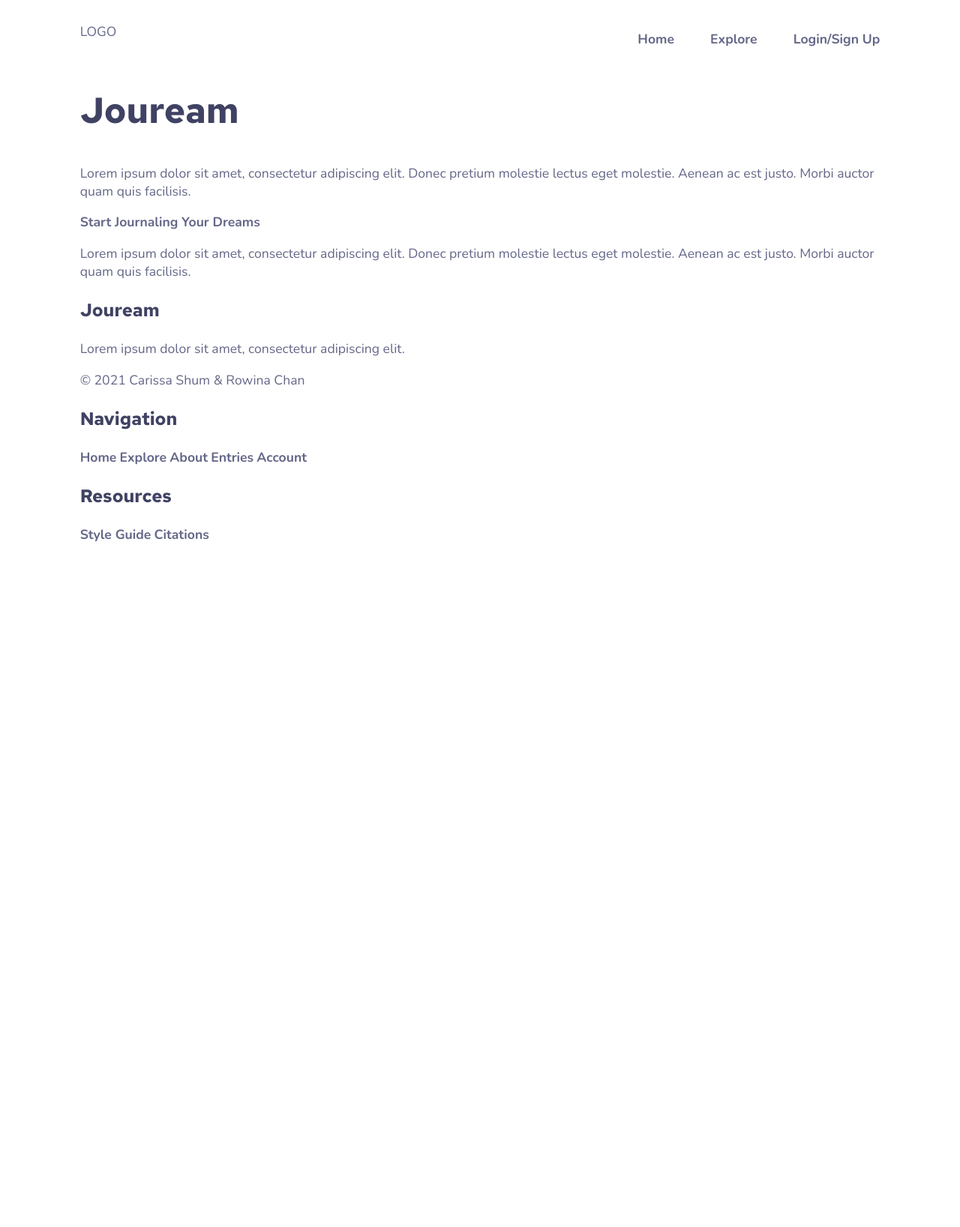
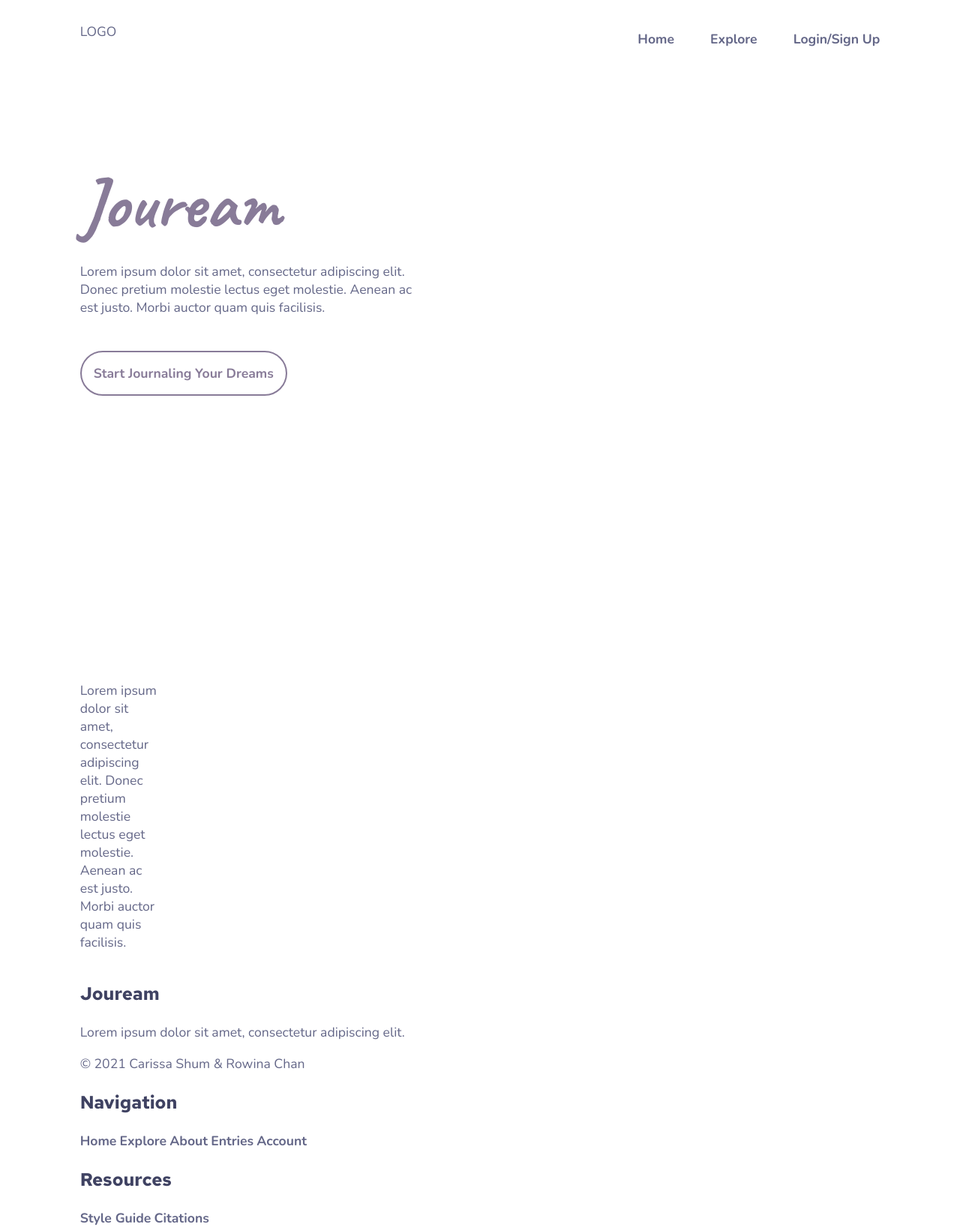
Before and after one commit to cwkshum/Jouream, a PHP site: page / in a window 1280 px wide. Shown: the whole page at 75% size. Before the commit the page ends 723 px from the top, so only its background shows below. Run offline with PHP 8.4, Linux system fonts and the light colour scheme.

Commit message:
Index WIP
Created base CSS grid structures.

```diff
--- a/css/grids.css
+++ b/css/grids.css
@@ -12,6 +12,30 @@
 /* container for body content */
 .body-wrapper {
     grid-column: 2/12;
+    display: grid;
+    grid-template-columns: repeat(10, 1fr);
 }
 
-/* --------------------------------------------------- */
+/* navigation */
+header {
+    grid-column: 1/11;
+}
+
+/* footer */
+footer {
+    grid-column: 1/13;
+}
+
+/* ------------- END OF GENERAL GRIDS ----------------- */
+
+
+/* --------------- INDEX GRIDS ---------------- */
+/* hero section */
+#main {
+    grid-column: 1/10;
+}
+
+#about {
+    grid-row: 3/4;
+}
+/* -------------- END OF INDEX GRIDS ---------------- */
--- /dev/null
+++ b/css/index.css
@@ -0,0 +1,23 @@
+/* -------- HERO ----------- */
+#main {
+    height: 100vh;
+}
+
+h1 {
+    margin: 15vh 0 0 0;
+    font-size: 6rem;
+}
+
+#main p {
+   max-width: 42ch;
+}
+
+#main cta {
+    margin-top: 3rem;
+}
+/* -------- END OF HERO ----------- */
+
+
+/* ------------- ABOUT -------------- */
+
+/* ------------- END OF ABOUT -------------- */
--- a/css/main.css
+++ b/css/main.css
@@ -16,6 +16,7 @@
 h1 {
     /* 48px */
     font-size: 3rem;
+    color: #887B98;
 }
 
 h2 {
@@ -37,6 +38,7 @@
     /* 18px */
     font-size: 1.1rem;
     color: #646788;
+    max-width: 66ch;
 }
 
 a {
@@ -53,6 +55,28 @@
 img {
     width: 100%;
     height: auto;
+}
+
+.cta-container {
+    margin-top: 4rem;
+}
+
+/* call-to-action button */
+.cta {
+    border-radius: 40px;
+    border: 2px solid #887B98;
+    color: #887B98;
+    padding: 1rem
+}
+
+.cta:hover, .cta:focus, .cta:active {
+    text-decoration: none;
+    color: #FFFFFF;
+    border: 2px solid #BEA35E;
+    background-color: #BEA35E;
+    transition: background-color 0.3s;
+
+
 }
 
 /* ------------- END OF GENERAL SITE STYLING ---------------- */
@@ -86,3 +110,10 @@
 }
 
 /* -------------- NAV ------------------ */
+
+/* --------------- FOOTER --------------- */
+.brand {
+    font-family: 'Caveat', Helvetica, Arial, sans-serif;
+}
+
+/* --------------- END OF FOOTER --------------- */
--- a/index.php
+++ b/index.php
@@ -19,6 +19,7 @@
         <!-- Linked Stylesheets -->
         <link rel="stylesheet" type="text/css" href="css/main.css">
         <link rel="stylesheet" type="text/css" href="css/grids.css">
+        <link rel="stylesheet" type="text/css" href="css/index.css">
 
     </head>
 
@@ -37,12 +38,14 @@
             </header>
 
             <!-- hero/landing -->
-            <section id="main">
-                <h1>Jouream</h1>
+            <section id="main" class="hero-container">
+                <h1 class="brand">Jouream</h1>
                 <p>Lorem ipsum dolor sit amet, consectetur adipiscing elit. Donec pretium molestie lectus eget molestie. Aenean ac est justo. Morbi auctor quam quis facilisis.</p>
 
                 <!-- CTA -->
-                <a href="">Start Journaling Your Dreams</a>
+                <div class="cta-container">
+                    <a href="" class="cta">Start Journaling Your Dreams</a>
+                </div>
             </section>
 
             <!-- about blurb -->
```
